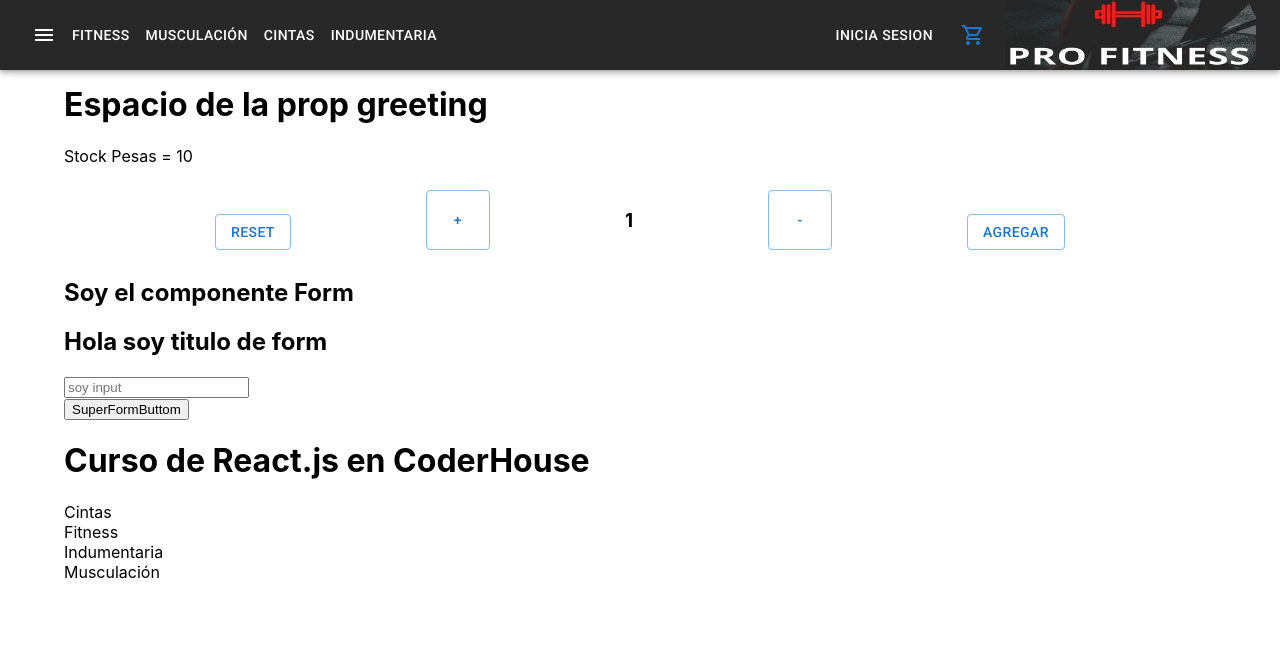
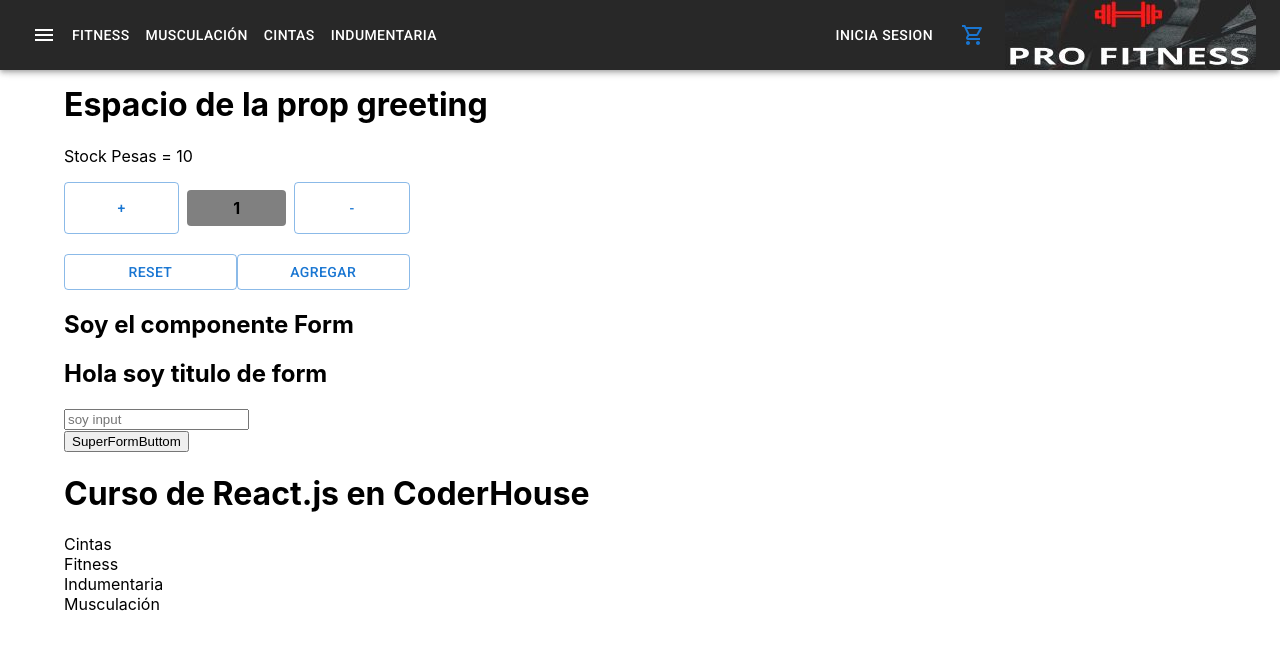
Before and after one commit to nicocabezas/gimnasio-Cabezas, a React (Create React App) app: page / in a window 1280 px wide. Shown: the top 648 px of the page. Built offline with nearby package versions, Linux system fonts and the light colour scheme.

Commit message:
ItemCount terminado con diseño

```diff
--- a/src/components/ItemCount/ItemCount.jsx
+++ b/src/components/ItemCount/ItemCount.jsx
@@ -9,8 +9,7 @@ function Item(props) {
     return (
         <Box
             sx={{
-                bgcolor: 'primary.main',
-                color: 'white',
+                bgcolor: 'gray',
                 p: 1,
                 m: 1,
                 borderRadius: 1,
@@ -47,49 +46,44 @@ const ItemCount = ({ stock, initial, /* onAdd */ }) => {
     };
 
     return (
-        <>
+        <div style={{ width: '30%' }}>
 
             <p>Stock Pesas = {stock}</p>
-            <Box sx={{
-                display: 'flex',
-                justifyContent: 'space-evenly',
-                p: 1,
-                m: 1,
-                bgcolor: 'background.paper',
-            }}>
-                <Button
-                    sx={{ alignSelf: 'flex-end' }}
-                    variant="outlined"
-                    onClick={() => {
-                    setCount((initial = 1));
-                }}
-                >
-                    Reset
-                </Button>
+            <Box sx={{ display: "grid", gridTemplateColumns: "repeat(3, 1fr)", }}>
+
 
 
                 <Button variant="outlined" onClick={sumProd}>
                     +
                 </Button>
-                <h3 position="center"> {count} </h3>
+                <Item variant="outlined" position="center"> {count} </Item>
 
 
                 <Button variant="outlined" onClick={resProd}>
                     -
                 </Button>
+            </Box>
+            <br/>
+            <Box sx={{ display: "grid", gridTemplateColumns: "repeat(2, 1fr)" }}>
+                <Button
+                    variant="outlined"
+                    onClick={() => {
+                        setCount((initial = 1));
+                    }}
+                >
+                    Reset
+                </Button>
+                <Button
 
-
-
-                <Button sx={{ alignSelf: 'flex-end' }}
                     variant="outlined"
                     onClick={onAdd}
                 >
 
                     Agregar
                 </Button>
+            </Box>
 
-            </Box>
-        </>
+        </div>
     );
 };
 
```
